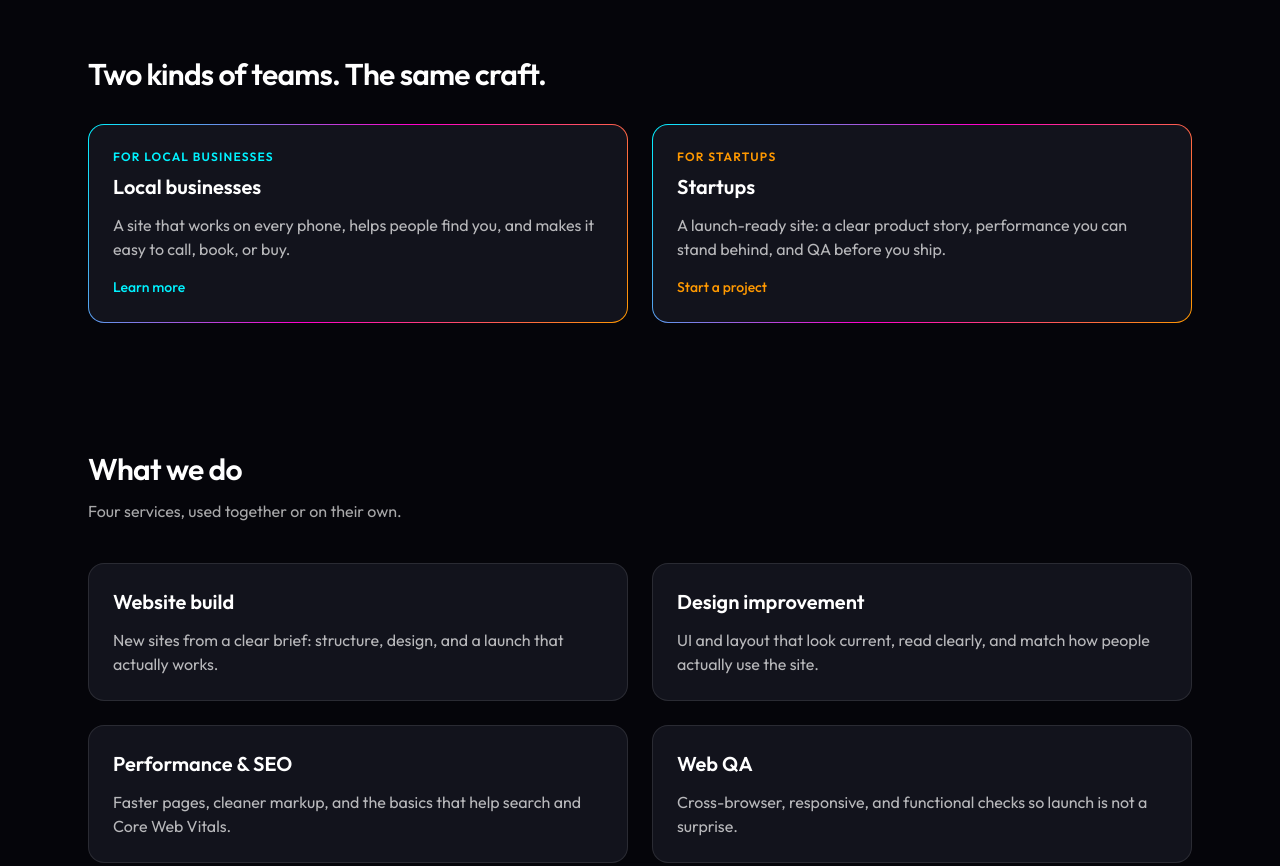
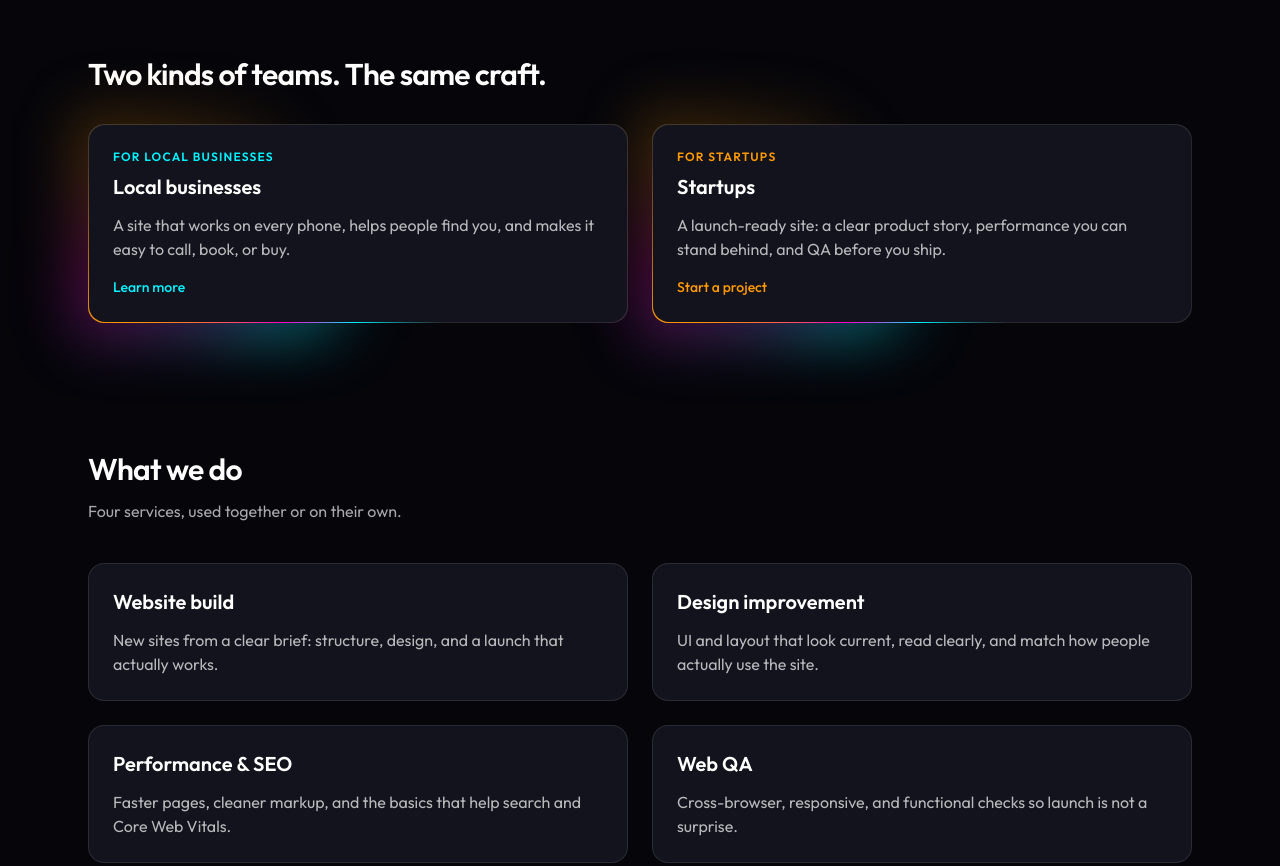
Before and after one commit to karosuu/pixel_craft, an Astro site: page / in a window 1280 px wide. Shown: the part 720-1586 px from the top of the page. Built offline with nearby package versions, Linux system fonts and the light colour scheme; Astro itself is replaced by a stand-in of ours.

Commit message:
Fix card lighting to a smooth border beam

```diff
--- a/src/components/AudienceCards.astro
+++ b/src/components/AudienceCards.astro
@@ -13,21 +13,29 @@ const copy = t(locale);
 <section class="reveal mx-auto max-w-6xl px-4 py-16 sm:px-6">
 	<h2 class="text-2xl font-semibold tracking-tight sm:text-3xl">{copy.audiences.title}</h2>
 	<div class="mt-8 grid gap-6 md:grid-cols-2">
-		<article class="border-beam lift-card gradient-border rounded-2xl p-6">
+		<article class="beam-host lift-card rounded-2xl">
+			<div class="border-beam rounded-2xl">
+				<div class="border-beam-fill rounded-2xl p-6">
 					<p class="text-xs font-semibold uppercase tracking-widest text-cyan">{copy.services.forLocal}</p>
 					<h3 class="mt-2 text-xl font-semibold">{copy.audiences.localTitle}</h3>
 					<p class="mt-3 text-white/70">{copy.audiences.localBody}</p>
 					<a class="mt-4 inline-block text-sm font-medium text-cyan hover:underline" href={hrefFor(locale, 'services')}>
 						{copy.common.learnMore}
 					</a>
+				</div>
+			</div>
 		</article>
-		<article class="border-beam lift-card gradient-border rounded-2xl p-6">
+		<article class="beam-host lift-card rounded-2xl">
+			<div class="border-beam rounded-2xl">
+				<div class="border-beam-fill rounded-2xl p-6">
 					<p class="text-xs font-semibold uppercase tracking-widest text-orange">{copy.services.forStartup}</p>
 					<h3 class="mt-2 text-xl font-semibold">{copy.audiences.startupTitle}</h3>
 					<p class="mt-3 text-white/70">{copy.audiences.startupBody}</p>
 					<a class="mt-4 inline-block text-sm font-medium text-orange hover:underline" href={hrefFor(locale, 'contact')}>
 						{copy.common.ctaPrimary}
 					</a>
+				</div>
+			</div>
 		</article>
 	</div>
 </section>
--- a/src/components/CtaBanner.astro
+++ b/src/components/CtaBanner.astro
@@ -11,7 +11,9 @@ const copy = t(locale);
 ---
 
 <section class="reveal mx-auto max-w-6xl px-4 pb-20 sm:px-6">
-	<div class="border-beam lift-card gradient-border rounded-3xl px-6 py-10 text-center sm:px-12">
+	<div class="beam-host lift-card rounded-3xl">
+		<div class="border-beam rounded-3xl">
+			<div class="border-beam-fill rounded-3xl px-6 py-10 text-center sm:px-12">
 				<h2 class="text-2xl font-semibold tracking-tight sm:text-3xl">{copy.cta.title}</h2>
 				<p class="mx-auto mt-3 max-w-2xl text-white/70">{copy.cta.body}</p>
 				<a
@@ -21,4 +23,6 @@ const copy = t(locale);
 					{copy.cta.button}
 				</a>
 			</div>
+		</div>
+	</div>
 </section>
--- a/src/styles/global.css
+++ b/src/styles/global.css
@@ -101,43 +101,62 @@ body {
 	initial-value: 0deg;
 }
 
+.beam-host {
+	position: relative;
+}
+
+.beam-host::after {
+	content: "";
+	position: absolute;
+	inset: -18px;
+	z-index: 0;
+	border-radius: inherit;
+	pointer-events: none;
+	background: conic-gradient(
+		from var(--beam-angle),
+		transparent 0 58%,
+		rgb(0 242 255 / 0.4) 70%,
+		rgb(255 0 204 / 0.28) 80%,
+		rgb(255 153 0 / 0.22) 88%,
+		transparent 100%
+	);
+	filter: blur(28px);
+	animation: beam-spin 5.5s linear infinite;
+}
+
 .border-beam {
 	position: relative;
-	isolation: isolate;
+	z-index: 1;
+	overflow: hidden;
+	padding: 1px;
+	background: rgb(255 255 255 / 0.14);
 }
 
 .border-beam::before {
 	content: "";
 	position: absolute;
-	inset: 0;
-	z-index: 1;
-	border-radius: inherit;
-	padding: 1px;
+	z-index: 0;
+	top: 50%;
+	left: 50%;
+	width: 170%;
+	aspect-ratio: 1;
+	translate: -50% -50%;
 	pointer-events: none;
-	opacity: 0;
 	background: conic-gradient(
 		from var(--beam-angle),
-		transparent 0 64%,
+		transparent 0 60%,
 		#00f2ff 72%,
 		#ff00cc 82%,
 		#ff9900 90%,
 		transparent 100%
 	);
-	mask:
-		linear-gradient(#000 0 0) content-box,
-		linear-gradient(#000 0 0);
-	mask-composite: exclude;
-	-webkit-mask:
-		linear-gradient(#000 0 0) content-box,
-		linear-gradient(#000 0 0);
-	-webkit-mask-composite: xor;
-	transition: opacity 0.25s ease;
+	animation: beam-spin 2.8s linear infinite;
 }
 
-.border-beam:hover::before,
-.border-beam:focus-within::before {
-	opacity: 1;
-	animation: beam-spin 2.4s linear infinite;
+.border-beam-fill {
+	position: relative;
+	z-index: 1;
+	background: var(--color-panel);
 }
 
 @keyframes beam-spin {
@@ -228,12 +247,13 @@ html.js-ready .reveal.is-in {
 
 	.logo-float,
 	.pixel-speck,
-	.border-beam::before {
+	.border-beam::before,
+	.beam-host::after {
 		animation: none;
 	}
 
-	.border-beam:hover::before,
-	.border-beam:focus-within::before {
+	.beam-host::after,
+	.border-beam::before {
 		opacity: 0;
 	}
 
```
Lines whose indentation alone changed are shown as unchanged.
